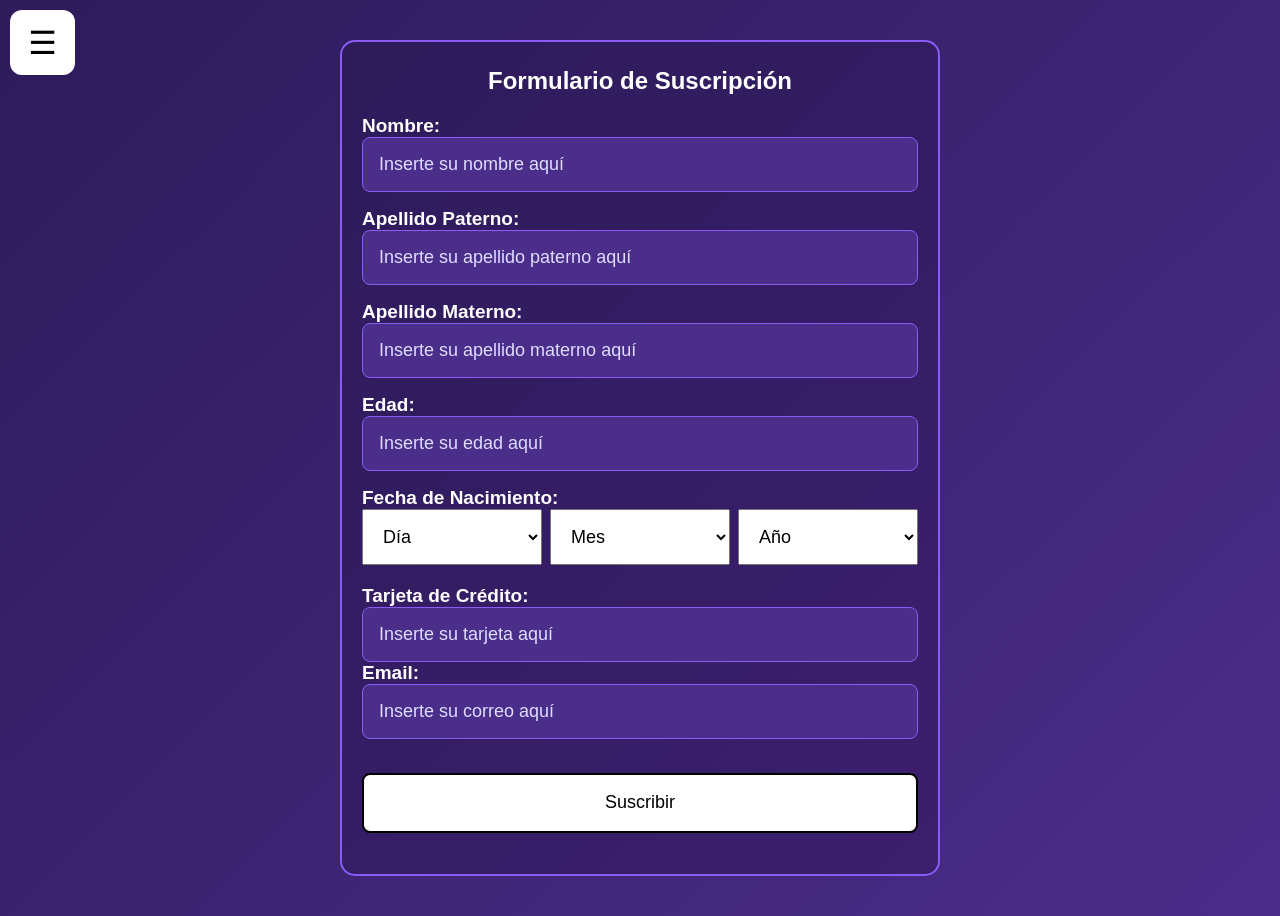
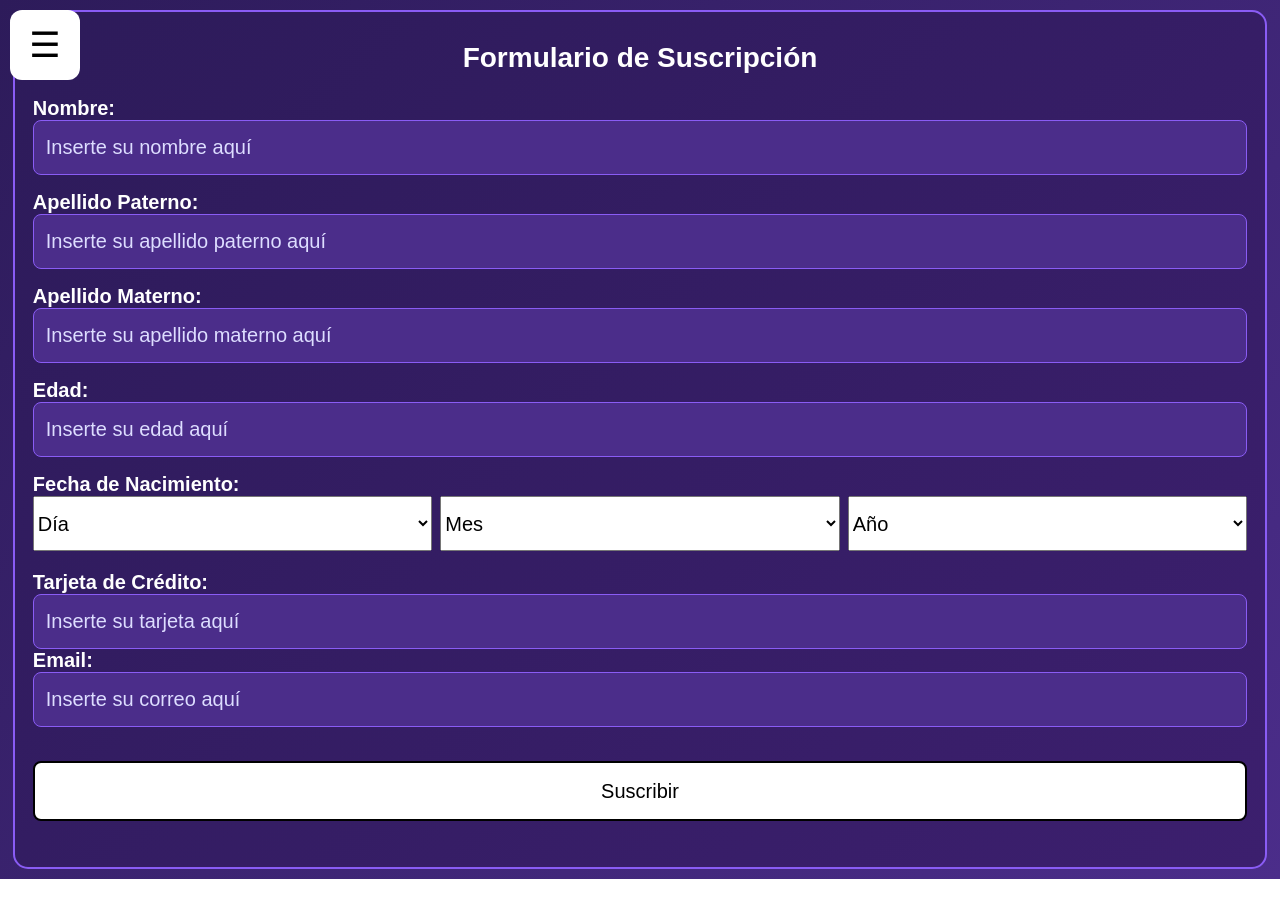
Before and after one commit to quinterouribeandrea032-ai/luzdeluna23, a plain HTML site: page formulario.html in a window 1280 px wide. After the commit the page ends 879 px from the top, so only its background shows below. Drawn offline with Linux system fonts and the light colour scheme.

Commit message:
Add files via upload

```diff
--- a/formulario.html
+++ b/formulario.html
@@ -6,24 +6,25 @@
 <link rel="stylesheet" href="styless.css">
 </head>
 <style>
+  body { padding: 0 !important; }
   .formulario {
-    width: 95% !important;
-    max-width: 600px !important;
-    margin: 20px auto !important;
-    padding: 25px 20px !important;
-    box-sizing: border-box !important;
+    width: 98vw !important;
+    max-width: none !important;
+    margin: 10px auto !important;
+    padding: 30px 18px !important;
+    transform: none !important;
   }
+  .formulario h2 { font-size: 28px !important; }
   .formulario input, .formulario select, .formulario button {
     width: 100% !important;
-    padding: 16px !important;
-    font-size: 18px !important;
-    box-sizing: border-box !important;
+    height: 55px !important;
+    font-size: 20px !important;
   }
-  .formulario label { font-size: 19px !important; }
+  .formulario label { font-size: 20px !important; }
   .btn-menu {
-    width: 65px !important;
-    height: 65px !important;
-    font-size: 32px !important;
+    width: 70px !important;
+    height: 70px !important;
+    font-size: 35px !important;
   }
 </style>
 <body>
```
